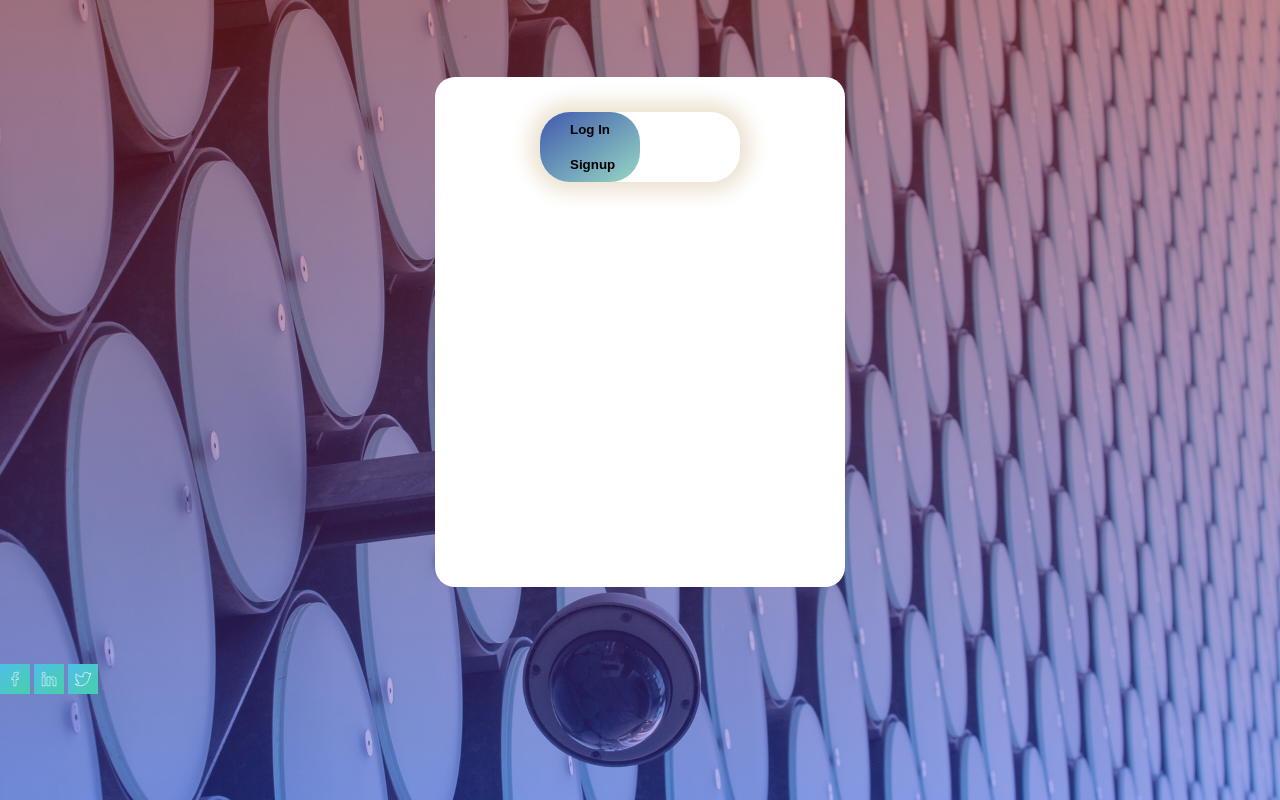
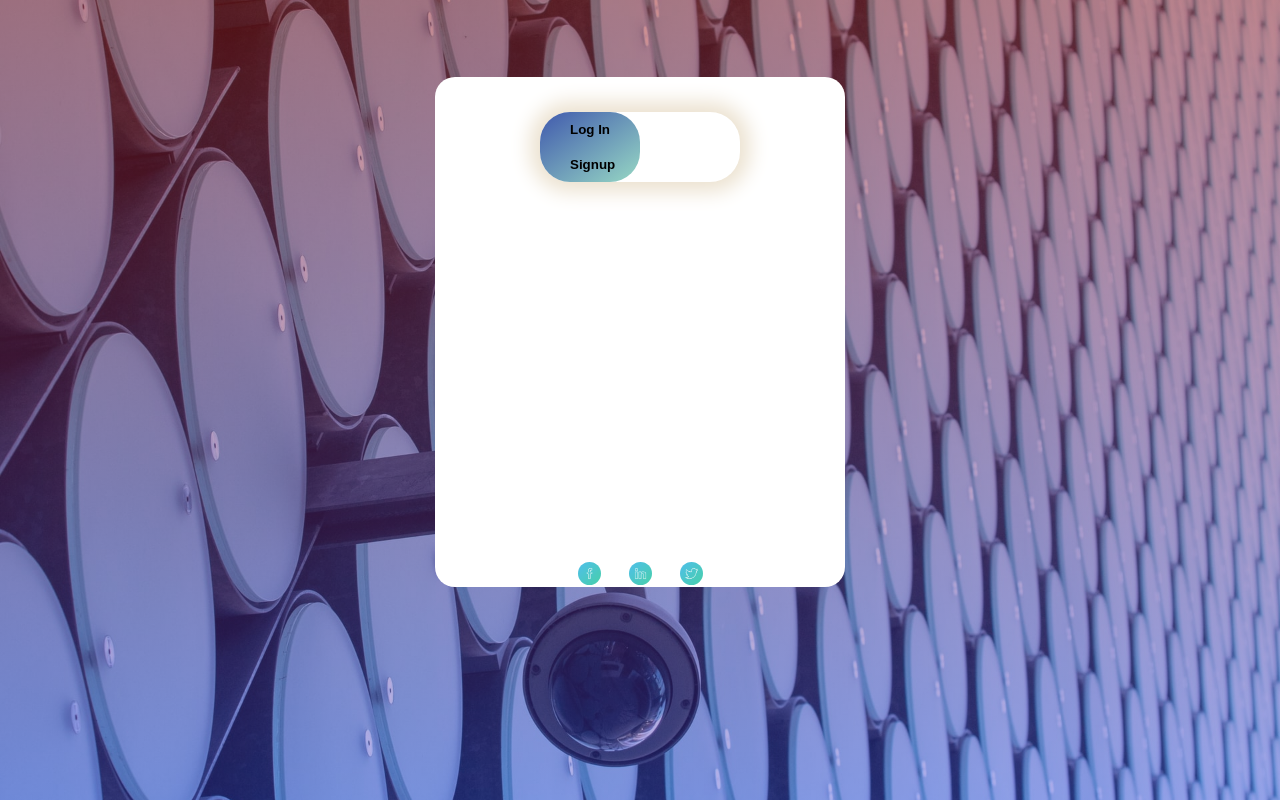
Before and after one commit to ckoudampally/login-signup, a plain HTML site: page index.html in a window 1280 px wide. Drawn offline with Linux system fonts and the light colour scheme.

Commit message:
styled social media icons and added cursor pointer effect

```diff
--- a/css/styles.css
+++ b/css/styles.css
@@ -53,11 +53,16 @@ position: fixed;
 }
 
 .contact-icons{
-    align-items: center;
+   margin: 30px auto;
+  text-align: center;
+
 
 }
 
 .contact-icons img{
-    width: 30px;
+    width: 23px;
+    margin: 350px 12px;
+    border-radius: 50px;
+    cursor: pointer;
 
 }
```
Also changed, not shown: index.html (+3 -2 lines).
